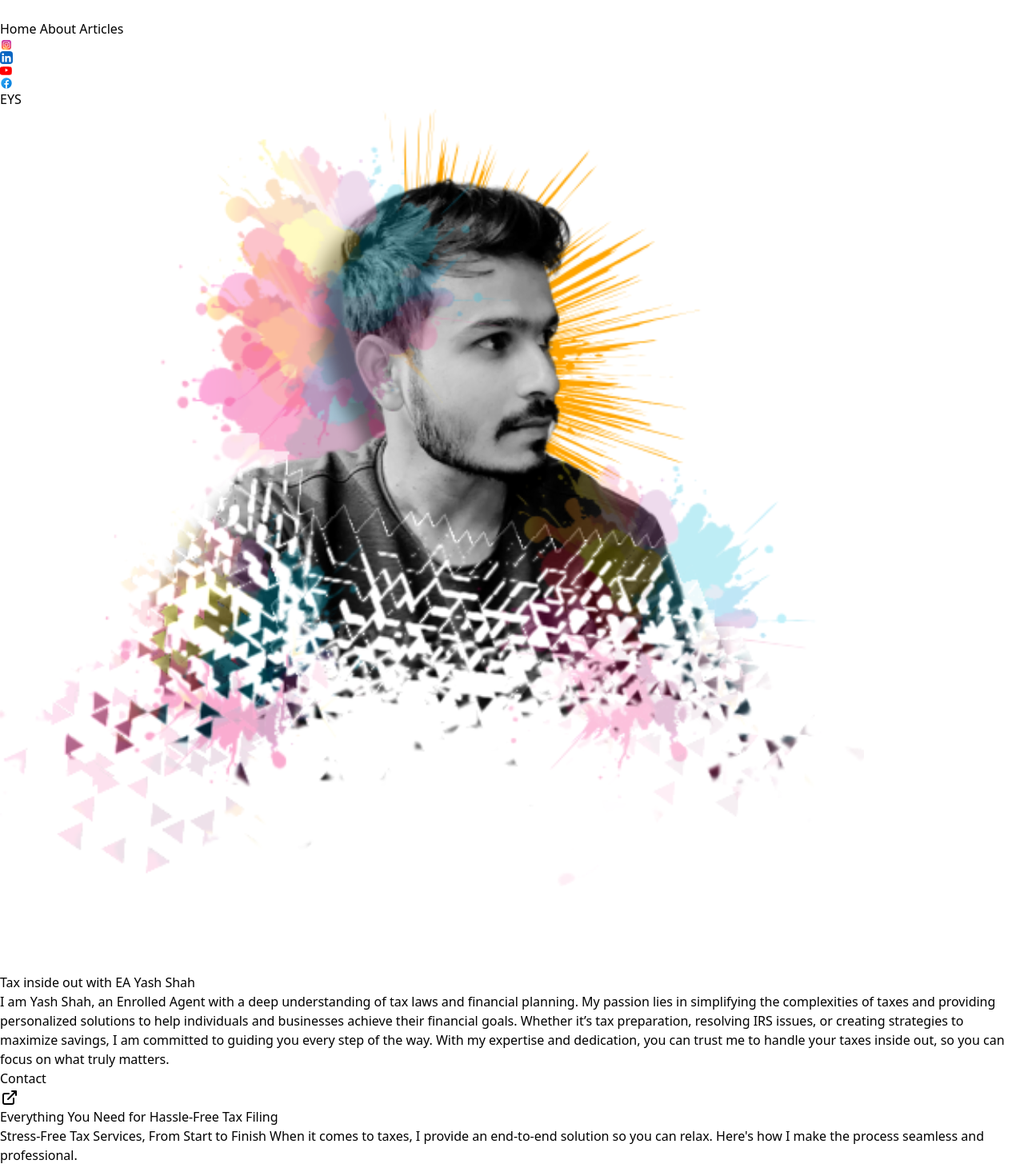
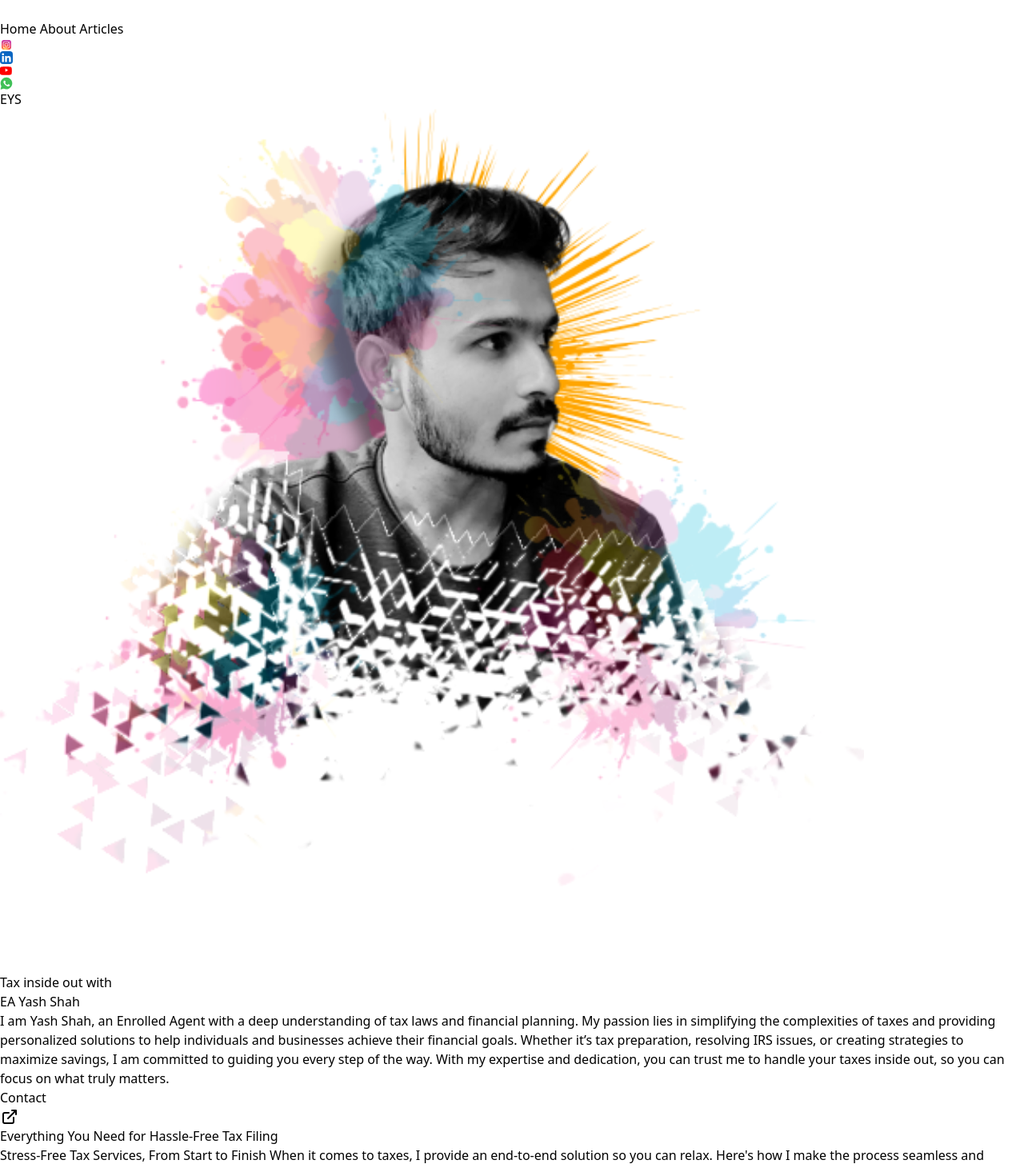
Before and after one commit to technoprogramming92/yash-port-2, a Next.js app: page / in a window 1280 px wide. Shown: the top 1460 px of the page at 80% size. Built offline with nearby package versions, Linux system fonts and the light colour scheme.

Commit message:
icon and headline

```diff
--- a/src/components/Icons.js
+++ b/src/components/Icons.js
@@ -105,6 +105,22 @@ export const FacebookIcon = ({ className, ...rest }) => (
     <path
       fill="#fff"
       d="M26.707 29.301h5.176l.813-5.258h-5.989v-2.874c0-2.184.714-4.121 2.757-4.121h3.283V12.46c-.577-.078-1.797-.248-4.102-.248-4.814 0-7.636 2.542-7.636 8.334v3.498H16.06v5.258h4.948v14.452c.98.146 1.973.246 2.992.246.921 0 1.82-.084 2.707-.204V29.301z"
+    />
+  </svg>
+);
+
+export const WhatsappIcon = ({ className, ...rest }) => (
+  <svg
+    xmlns="http://www.w3.org/2000/svg"
+    width="1em"
+    height="1em"
+    viewBox="0 0 48 48"
+    className={`w-full h-auto ${className}`}
+    {...rest}
+  >
+    <path
+      fill="#40c057"
+      d="M24 2C12.318 2 2 12.318 2 24c0 3.96 1.023 7.854 2.963 11.29l-2.926 10.44c-.096.343-.003.711.245.966.191.197.451.304.718.304.08 0 .161-.01.24-.029l10.896-2.699C16.537 45.81 20.284 46.752 24 46.752 35.682 46.752 46 36.434 46 24 46 12.318 35.682 2 24 2zM36.57 33.116c-.492 1.362-2.852 2.605-3.986 2.772-1.018.149-2.306.213-3.72-.231-.857-.27-1.957-.628-3.366-1.229-5.923-2.526-9.791-8.415-10.087-8.804-.295-.389-2.411-3.161-2.411-6.03 0-2.869 1.525-4.28 2.067-4.864.542-.584 1.181-.73 1.575-.73.394 0 .787.005 1.132.021.363.018.85-.137 1.329 1.001.492 1.168 1.673 4.037 1.819 4.33.148.292.246.633.05 1.022-.196.389-.294.632-.59.973-.296.341-.62.76-.886 1.022-.296.291-.603.606-.259 1.19.344.584 1.529 2.493 3.285 4.039 2.255 1.986 4.158 2.602 4.748 2.894.59.292.935.243 1.279-.146.344-.39 1.476-1.703 1.869-2.286.393-.583.787-.487 1.329-.292.542.194 3.445 1.604 4.035 1.896.59.292.984.438 1.132.681.148.242.148 1.41-.344 2.771z"
     />
   </svg>
 );
--- a/src/components/NavBar.js
+++ b/src/components/NavBar.js
@@ -6,7 +6,7 @@ import {
   LinkedinIcon,
   InstagramIcon,
   YouTubeIcon,
-  FacebookIcon,
+  WhatsappIcon,
 } from "./Icons";
 import { motion } from "framer-motion";
 const CustomLink = ({ href, title, className = "" }) => {
@@ -98,7 +98,7 @@ function NavBar() {
 
         <nav className="flex items-center justify-center flex-wrap">
           <motion.a
-            href="www.example.com"
+            href="https://www.instagram.com/ea_yash_shah/"
             target={"_blank"}
             whileHover={{ y: -2 }}
             whileTap={{ scale: 0.9 }}
@@ -107,7 +107,7 @@ function NavBar() {
             <InstagramIcon />
           </motion.a>
           <motion.a
-            href="www.example.com"
+            href="https://www.linkedin.com/in/yash-shah-ea-6b404820a/"
             target={"_blank"}
             whileHover={{ y: -2 }}
             whileTap={{ scale: 0.9 }}
@@ -116,7 +116,7 @@ function NavBar() {
             <LinkedinIcon />
           </motion.a>
           <motion.a
-            href="www.example.com"
+            href="https://youtube.com/@ea_yash_shah?si=KZ5v5hCSE8IQX27g"
             target={"_blank"}
             whileHover={{ y: -2 }}
             whileTap={{ scale: 0.9 }}
@@ -125,13 +125,14 @@ function NavBar() {
             <YouTubeIcon />
           </motion.a>
           <motion.a
-            href="www.example.com"
+            href="https://wa.me/918000315213?text=I%20would%20like%20to%20know%20more%20about%20your%20services.
+"
             target={"_blank"}
             whileHover={{ y: -2 }}
             whileTap={{ scale: 0.9 }}
             className="w-6 ml-3"
           >
-            <FacebookIcon />
+            <WhatsappIcon />
           </motion.a>
         </nav>
       </div>
@@ -172,7 +173,7 @@ function NavBar() {
 
           <nav className="flex items-center justify-center flex-wrap mt-2">
             <motion.a
-              href="www.example.com"
+              href="https://www.instagram.com/ea_yash_shah/"
               target={"_blank"}
               whileHover={{ y: -2 }}
               whileTap={{ scale: 0.9 }}
@@ -181,7 +182,7 @@ function NavBar() {
               <InstagramIcon />
             </motion.a>
             <motion.a
-              href="www.example.com"
+              href="https://www.linkedin.com/in/yash-shah-ea-6b404820a/"
               target={"_blank"}
               whileHover={{ y: -2 }}
               whileTap={{ scale: 0.9 }}
@@ -190,7 +191,7 @@ function NavBar() {
               <LinkedinIcon />
             </motion.a>
             <motion.a
-              href="www.example.com"
+              href="https://youtube.com/@ea_yash_shah?si=KZ5v5hCSE8IQX27g"
               target={"_blank"}
               whileHover={{ y: -2 }}
               whileTap={{ scale: 0.9 }}
@@ -199,13 +200,14 @@ function NavBar() {
               <YouTubeIcon />
             </motion.a>
             <motion.a
-              href="www.example.com"
+              href="https://wa.me/918000315213?text=I%20would%20like%20to%20know%20more%20about%20your%20services.
+"
               target={"_blank"}
               whileHover={{ y: -2 }}
               whileTap={{ scale: 0.9 }}
               className="w-6 ml-3 sm:mx-1"
             >
-              <FacebookIcon />
+              <WhatsappIcon />
             </motion.a>
           </nav>
         </motion.div>
--- a/src/pages/index.js
+++ b/src/pages/index.js
@@ -31,8 +31,12 @@ export default function Home() {
             </div>
             <div className="w-1/2 flex flex-col items-center self-center lg:w-full lg:text-center">
               <AnimatedText
-                text="Tax inside out with EA Yash Shah"
+                text="Tax inside out with"
                 className="!text-6xl !text-left !text-[#f5f5f5] xl:!text-5xl lg:!text-center lg:!text-6xl md:!text-5xl sm:!text-3xl"
+              />
+              <AnimatedText
+                text="EA Yash Shah"
+                className="!text-6xl !text-left !text-[#eb6e00] xl:!text-5xl lg:!text-center lg:!text-6xl md:!text-5xl sm:!text-3xl"
               />
               <p className="my-4 text-base font-medium md:text-sm sm:text-xs">
                 I am Yash Shah, an Enrolled Agent with a deep understanding of
```
